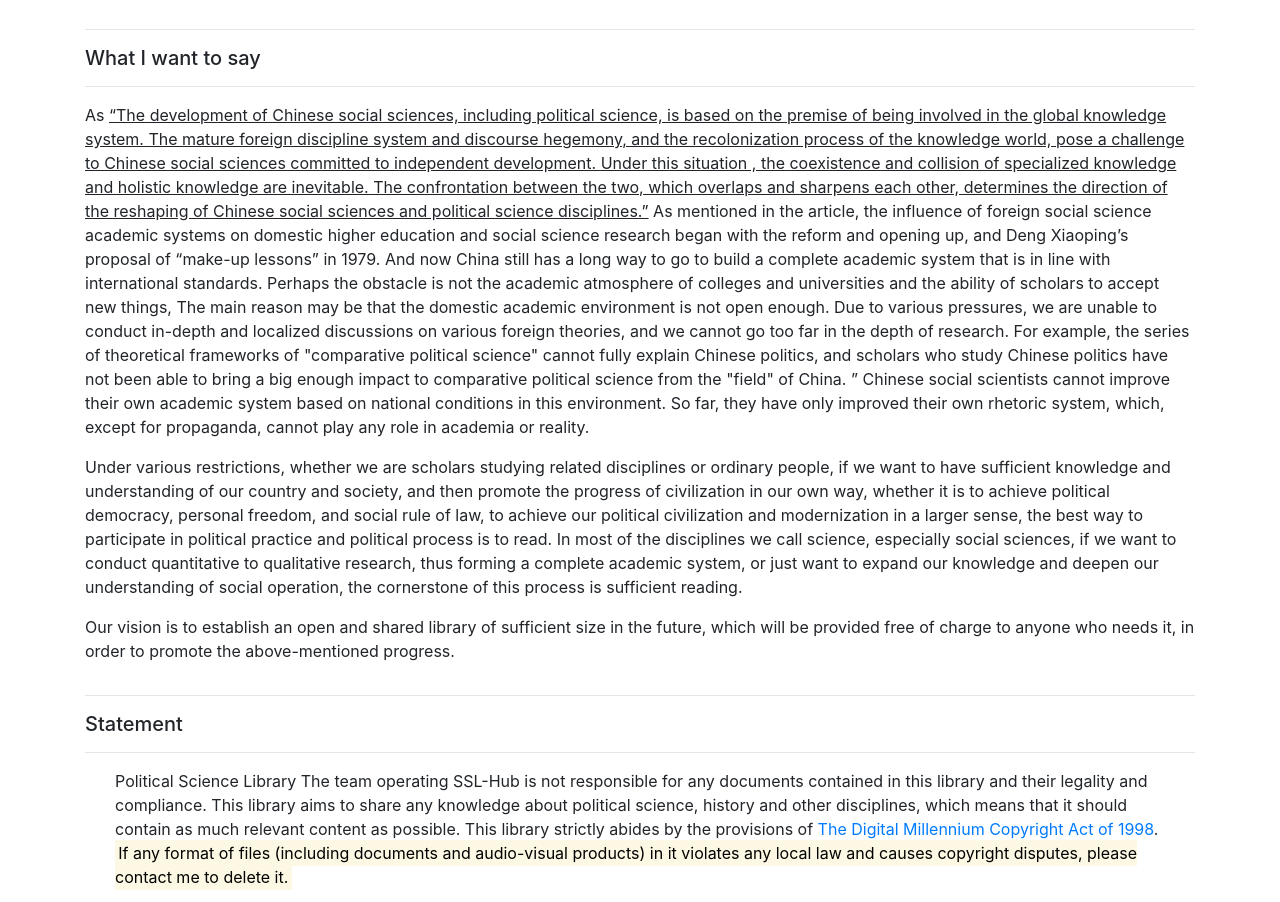
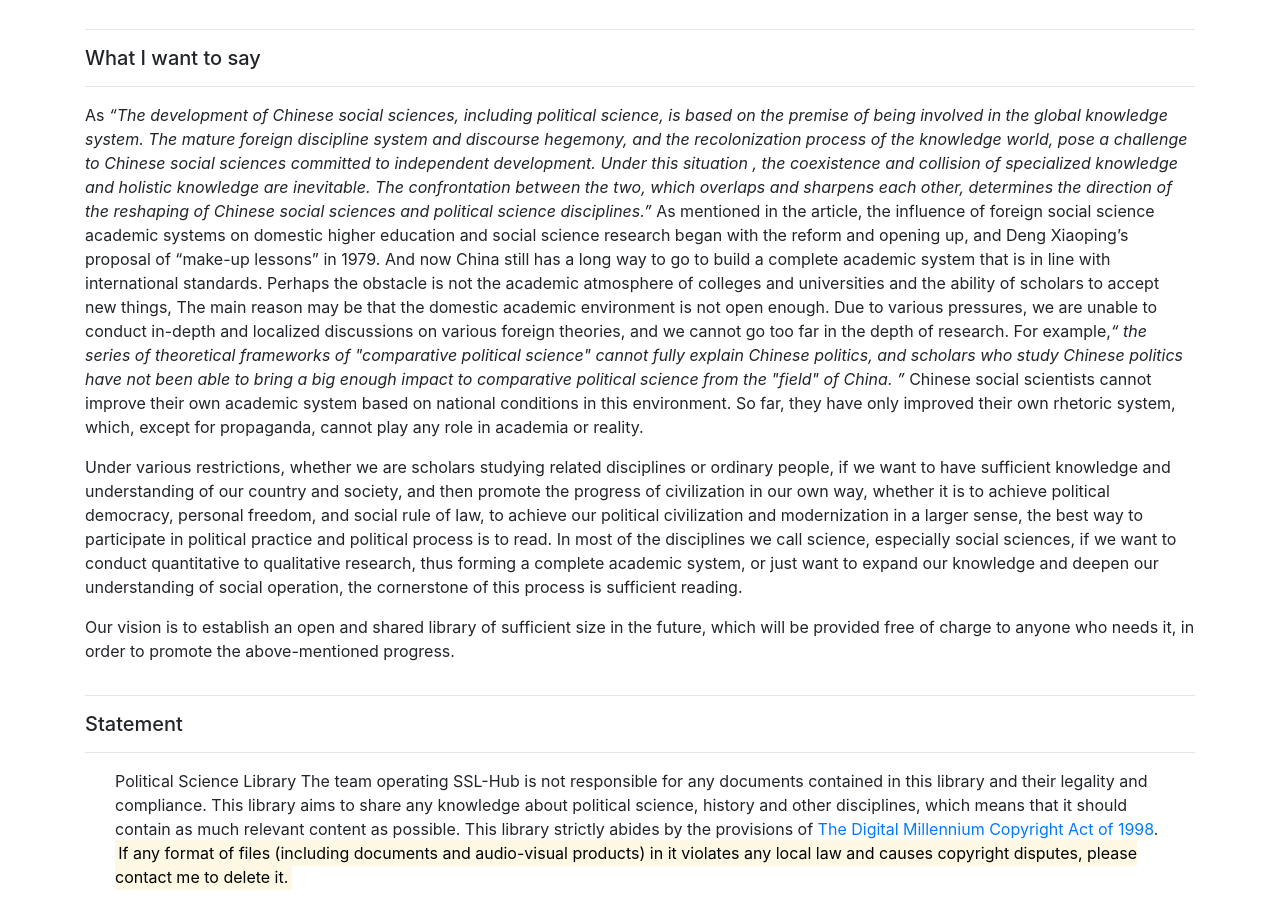
Before and after one commit to neilsondou/ssl-hub, a plain HTML site: page en.html in a window 1280 px wide. Shown: the part 1740-2642 px from the top of the page. Drawn offline with Linux system fonts and the light colour scheme.

Commit message:
Add files via upload

```diff
--- a/en.html
+++ b/en.html
@@ -287,13 +287,13 @@
     <hr>
     <div class="row">
       <div class="col-md-12 col-sm-12">
-        <p>As <u>“The development of Chinese social sciences, including political science, is based on the premise of
+        <p>As <em>“The development of Chinese social sciences, including political science, is based on the premise of
             being involved in the global knowledge system. The mature foreign discipline system
             and discourse hegemony, and the recolonization process of the knowledge world, pose a challenge to Chinese
             social sciences committed to independent development. Under this situation
             , the coexistence and collision of specialized knowledge and holistic knowledge are inevitable. The
             confrontation between the two, which overlaps and sharpens each other, determines the direction of the
-            reshaping of Chinese social sciences and political science disciplines.”</a></u>
+            reshaping of Chinese social sciences and political science disciplines.”</em>
           As mentioned in the article, the influence of foreign social science academic systems on domestic higher
           education and social science research began with the reform and opening up, and Deng Xiaoping’s proposal of
           “make-up lessons” in 1979.
@@ -302,9 +302,10 @@
           the ability of scholars to accept new things,
           The main reason may be that the domestic academic environment is not open enough. Due to various pressures, we
           are unable to conduct in-depth and localized discussions on various foreign theories, and we cannot go too far
-          in the depth of research. For example, the series of theoretical frameworks of "comparative political science"
-          cannot fully explain Chinese politics, and scholars who study Chinese politics have not been able to bring a
-          big enough impact to comparative political science from the "field" of China. ”</u>
+          in the depth of research. For example,<em>“ the series of theoretical frameworks of "comparative political
+            science"
+            cannot fully explain Chinese politics, and scholars who study Chinese politics have not been able to bring a
+            big enough impact to comparative political science from the "field" of China. ”</em>
           Chinese social scientists cannot improve their own academic system based on national conditions in this
           environment. So far, they have only improved their own rhetoric system, which, except for propaganda, cannot
           play any role in academia or reality.
```
Also changed, not shown: index.html (+4 -4 lines).
